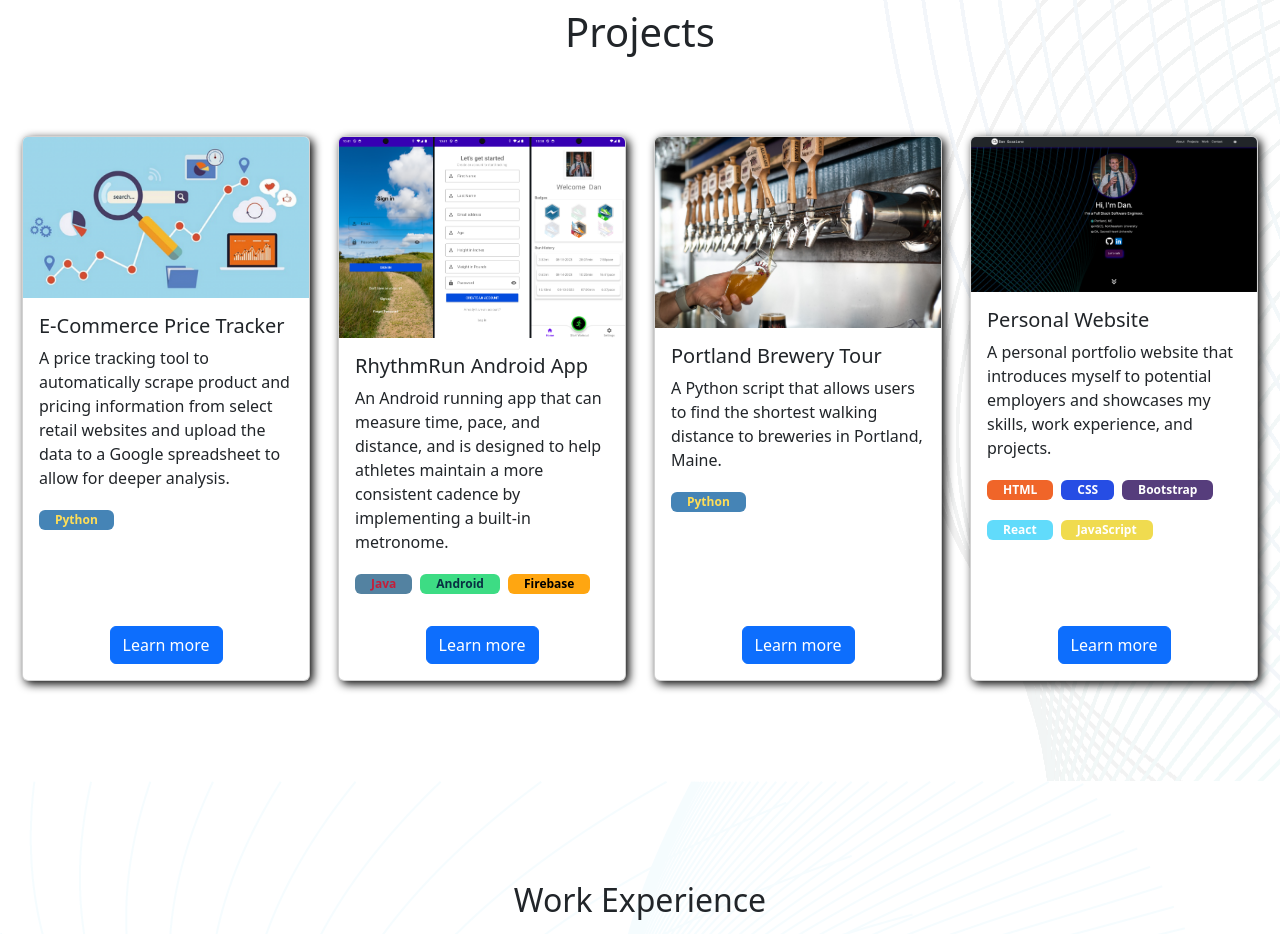
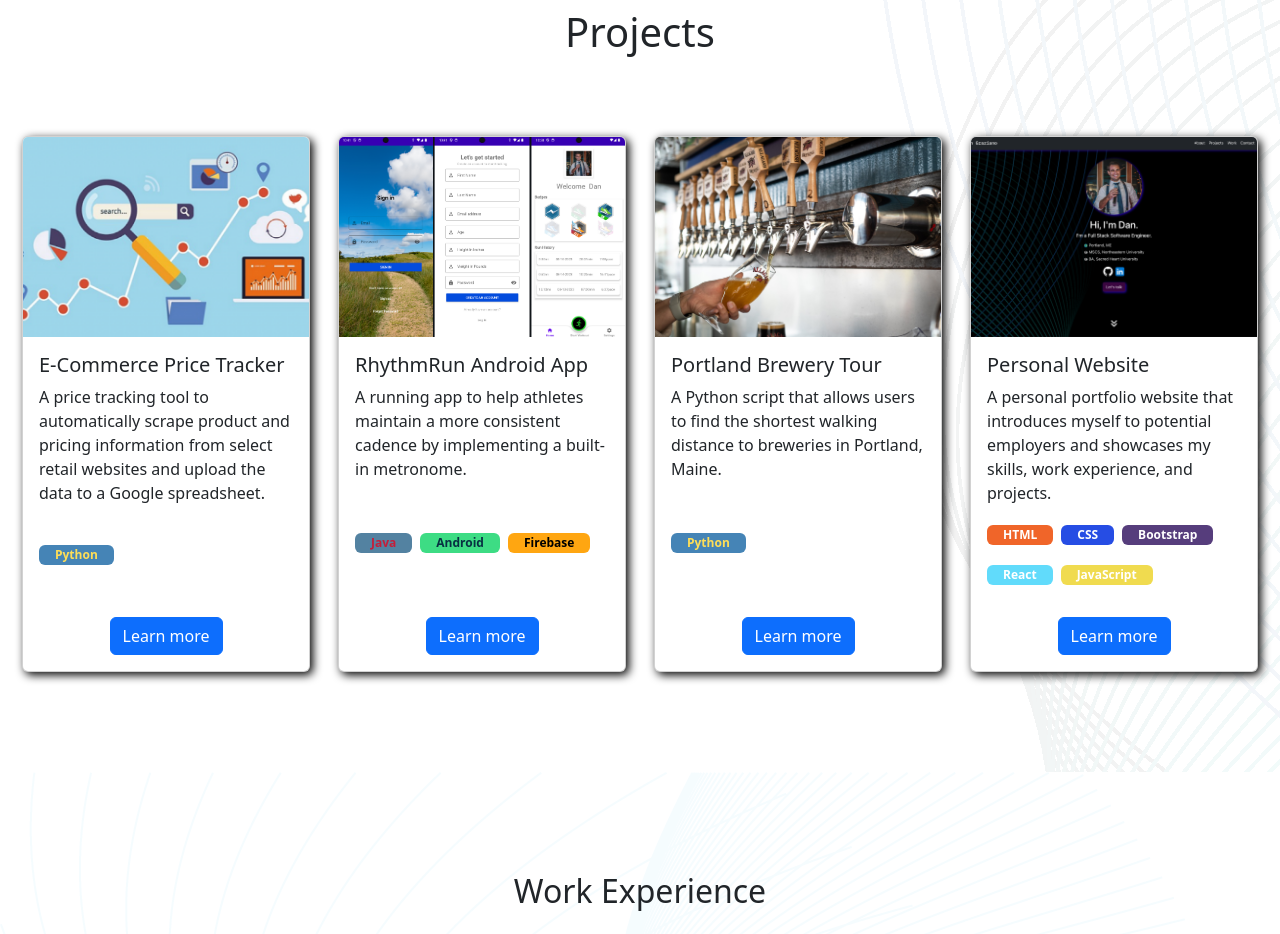
Before and after one commit to DanGraziano/PersonalWebsite, a React (Create React App) app: page / in a window 1280 px wide. Shown: the part 1460-2394 px from the top of the page. Built offline with nearby package versions, Linux system fonts and the light colour scheme.

Commit message:
Clean up tech badge styling in projects section

```diff
--- a/src/components/projects/Projects.css
+++ b/src/components/projects/Projects.css
@@ -31,3 +31,13 @@
 .button-wrapper {
   margin-top: auto;
 }
+
+.tech-wrapper {
+    margin-top: auto;
+}
+
+.card-image {
+  width: 100%;
+  height: 200px;
+  object-fit: cover;
+}
--- a/src/components/projects/Projects.jsx
+++ b/src/components/projects/Projects.jsx
@@ -26,11 +26,11 @@ export default function Projects({ darkMode }) {
                 {projectsData.map((project) => (
                     <Col xs={12} sm={6} lg={3} className="d-flex justify-content-center">
                         <Card style={{ width: '18rem' }} className="project-card">
-                            <Card.Img variant="top" src={project.imageUrl} />
+                            <Card.Img className="card-image" variant="top" src={project.imageUrl} />
                             <Card.Body className="flex-grow">
                                 <Card.Title>{project.title}</Card.Title>
                                 <Card.Text>{project.description}</Card.Text>
-                                <p>
+                                <p className="tech-wrapper">
                                 {project.technologies.map((tech, index) => (
                                     <p
                                         key={index}
--- a/src/data.js
+++ b/src/data.js
@@ -172,9 +172,9 @@ export const experiences = [
 export const projectsData = [
     {
         title: "E-Commerce Price Tracker",
-        description: "A price tracking tool to automatically scrape product and pricing information from select retail websites and upload the data to a Google spreadsheet to allow for deeper analysis.",
+        description: "A price tracking tool to automatically scrape product and pricing information from select retail websites and upload the data to a Google spreadsheet.",
         imageUrl: pricetracker,
-        link: "",
+        link: "https://github.com/DanGraziano/HDwebscraper",
         technologies: [
           technologies.python,
         ]
@@ -182,7 +182,7 @@ export const projectsData = [
 
     {
         title: "RhythmRun Android App",
-        description: "An Android running app that can measure time, pace, and distance, and is designed to help athletes maintain a more consistent cadence by implementing a built-in metronome.",
+        description: "A running app to help athletes maintain a more consistent cadence by implementing a built-in metronome.",
         imageUrl: RhythmRun,
         link: "https://github.com/DanGraziano/RhythmRun",
         technologies: [
```
